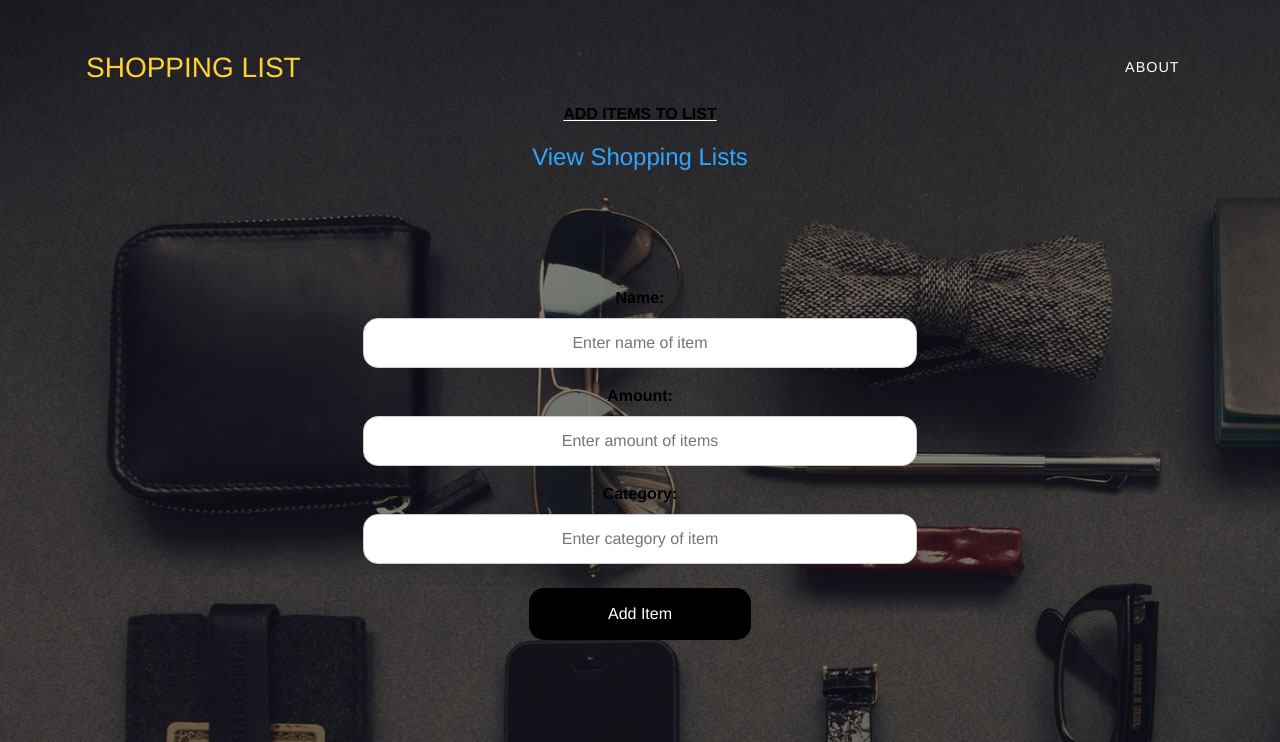
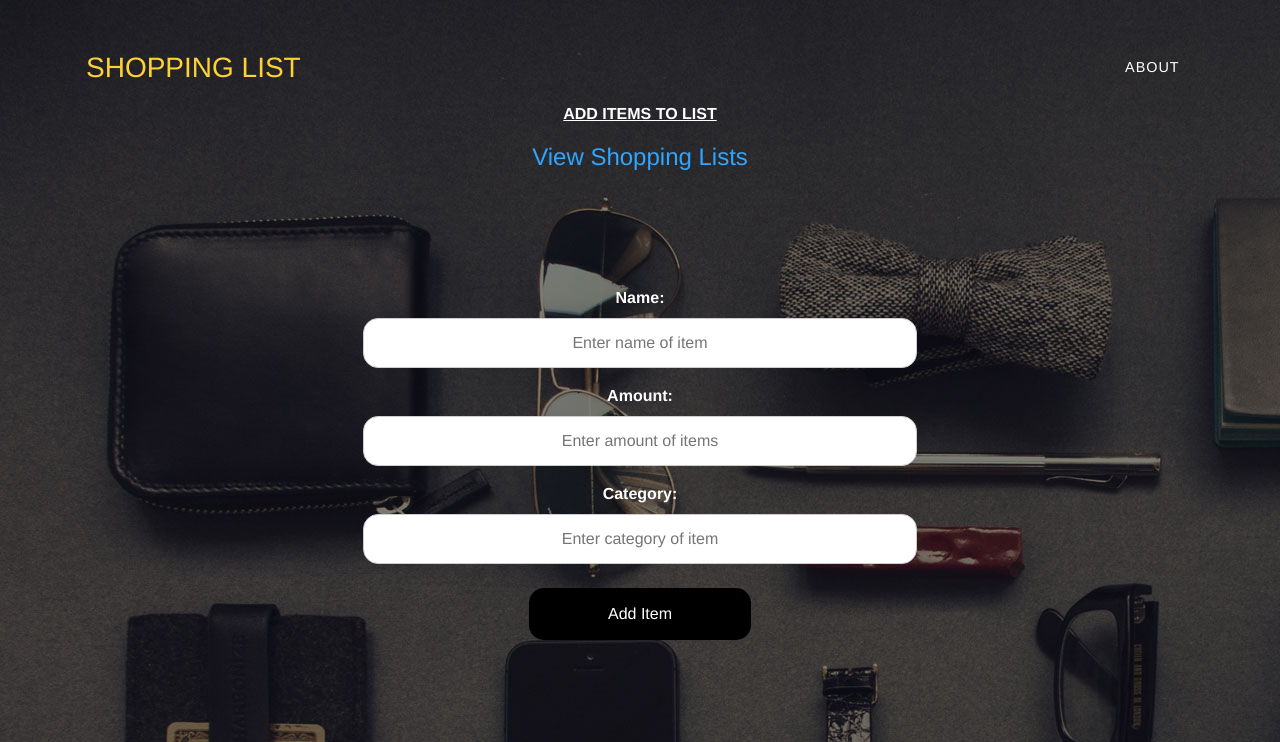
Before and after one commit to JoyyToo/Shopping-List, a Flask app: page /additem/1 in a window 1280 px wide. Shown: the top 742 px of the page. Run offline with Flask 2, Linux system fonts and the light colour scheme; the visitor is signed in with stand-in values (Sample User, id 1); some libraries are stand-ins or nearby versions.

Commit message:
[chore] add updated flask template add item file

```diff
--- a/shoppflask/templates/additem.html
+++ b/shoppflask/templates/additem.html
@@ -32,10 +32,10 @@
     </nav>
 
     <form action="" method="post">
-            <p style="margin-top: 100px; text-align: center; color: white;"><u><b>ADD ITEMS TO LIST</b></u></p>
+            <p style="margin-top: 100px; text-align: center; color: white;"><u><b style="color: white;">ADD ITEMS TO LIST</b></u></p>
             <h4  style="margin-bottom: 100px; text-align: center;"><a href="{{ url_for('view_shoppinglist') }}">View Shopping Lists</a></h4>
 
-       <div align="center">
+       <div align="center" style="color: white;">
          {% if data and data['type'] == "error" %}
         {{ data['msg'] }}
         {% endif %}
@@ -43,17 +43,17 @@
     <div class="container" style=" margin-top: 100px;">
 
     <label for="name" style="width: 50%;">
-        <b>Name:</b><br>
+        <b style="color: white;">Name:</b><br>
         <input type="text" name="name" placeholder="Enter name of item" pattern="^[a-zA-Z0-9 ]*$"
                title="item names should be alphanumerics only">
     </label><br>
      <label for="amount" style="width: 50%;">
-         <b>Amount:</b><br>
+         <b style="color: white;">Amount:</b><br>
         <input type="text" name="amount" placeholder="Enter amount of items" pattern="^[a-zA-Z0-9 ]*$"
                title="Enter integers only">
     </label><br>
      <label for="category" style="width: 50%;">
-         <b>Category:</b><br>
+         <b style="color: white;">Category:</b><br>
         <input type="text" name="cat" placeholder="Enter category of item">
     </label><br>
 
```
